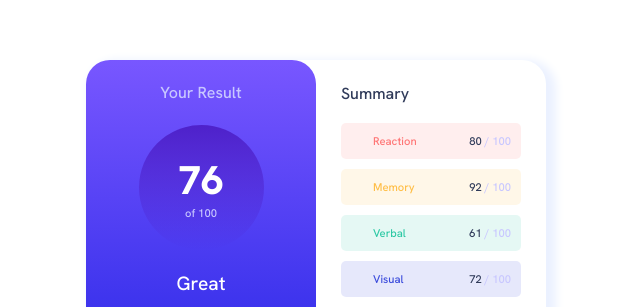
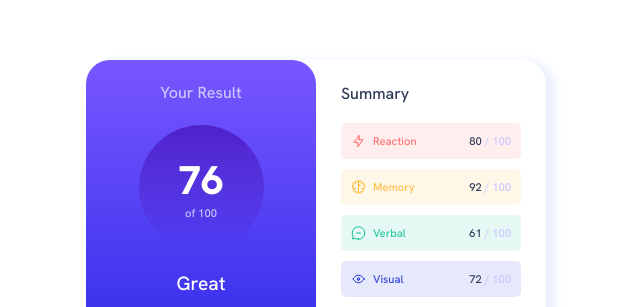
Before and after one commit to kenzo-wegher/frontendmentor-results-summary-component-main, a plain HTML site: page index.html in a window 1280 px wide. Shown: the part 140-447 px from the top of the page, 324-964 px from the left. Drawn offline with Linux system fonts and the light colour scheme; the site is published under a folder, as on GitHub Pages, so addresses that start at the root find nothing.

Commit message:
Add files via upload

```diff
--- a/index.html
+++ b/index.html
@@ -51,7 +51,7 @@
 
         <div class="summary-results red" alt="Reaction">
           <div id="sub-container">
-            <img alt="" src="/assets/images/icon-reaction.svg"></img>
+            <img alt="" src="assets/images/icon-reaction.svg"></img>
             <p class="red-font">Reaction
             </p>
           </div>
@@ -61,7 +61,7 @@
 
         <div class="summary-results yellow" alt="Memory">
           <div id="sub-container">
-            <img alt="" src="/assets/images/icon-memory.svg"></img>
+            <img alt="" src="assets/images/icon-memory.svg"></img>
             <p class="yellow-font">Memory
             </p>
           </div>
@@ -71,7 +71,7 @@
 
         <div class="summary-results green" alt="Verbal">
           <div id="sub-container">
-            <img alt="" src="/assets/images/icon-verbal.svg"></img>
+            <img alt="" src="assets/images/icon-verbal.svg"></img>
             <p class="green-font">Verbal
             </p>
           </div>
@@ -81,7 +81,7 @@
 
         <div class="summary-results blue" alt="Visual">
           <div id="sub-container">
-            <img alt="" src="/assets/images/icon-visual.svg"></img>
+            <img alt="" src="assets/images/icon-visual.svg"></img>
             <p class="blue-font">Visual
             </p>
           </div>
```
Also changed, not shown: 1 other file.
